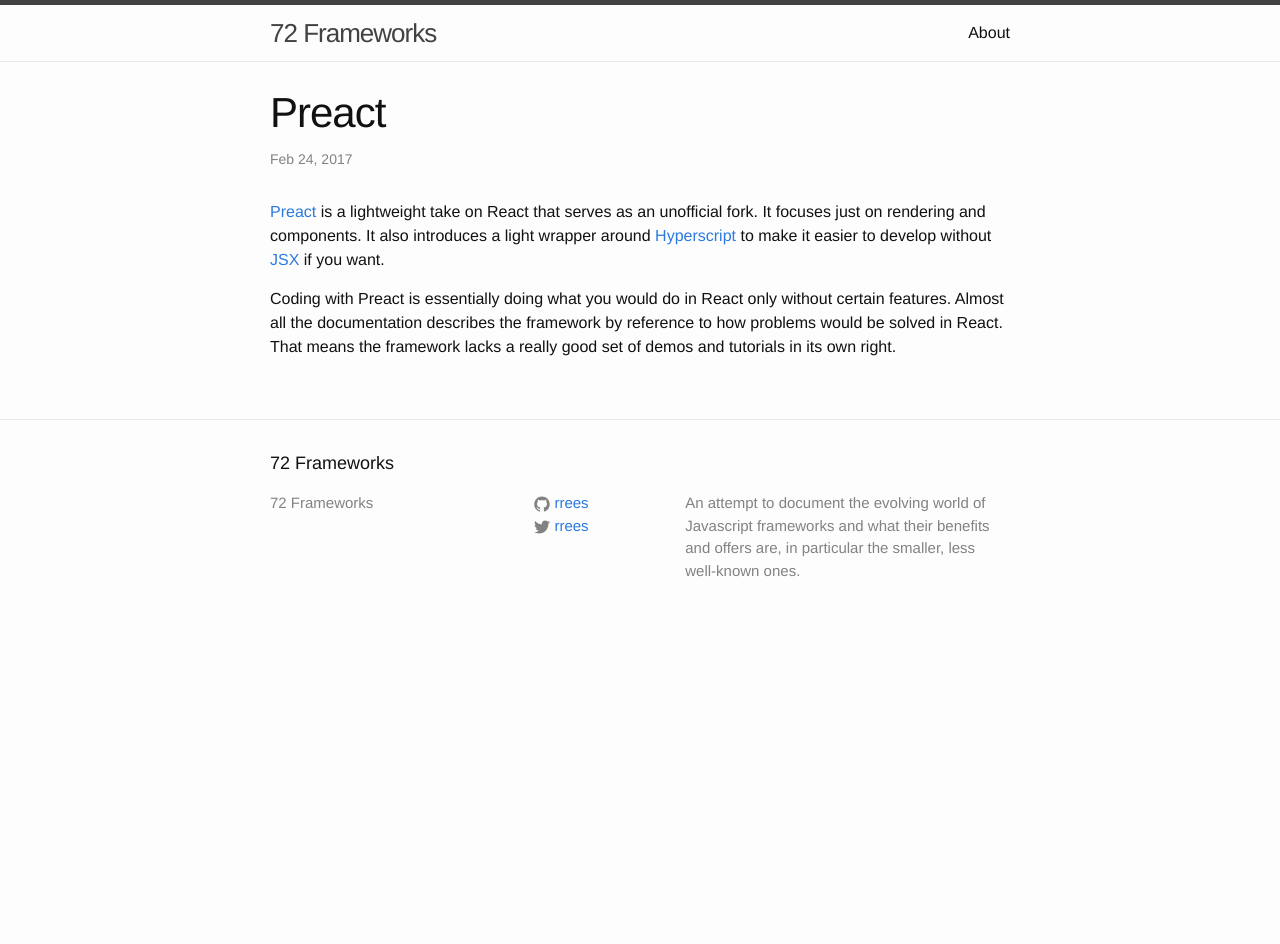
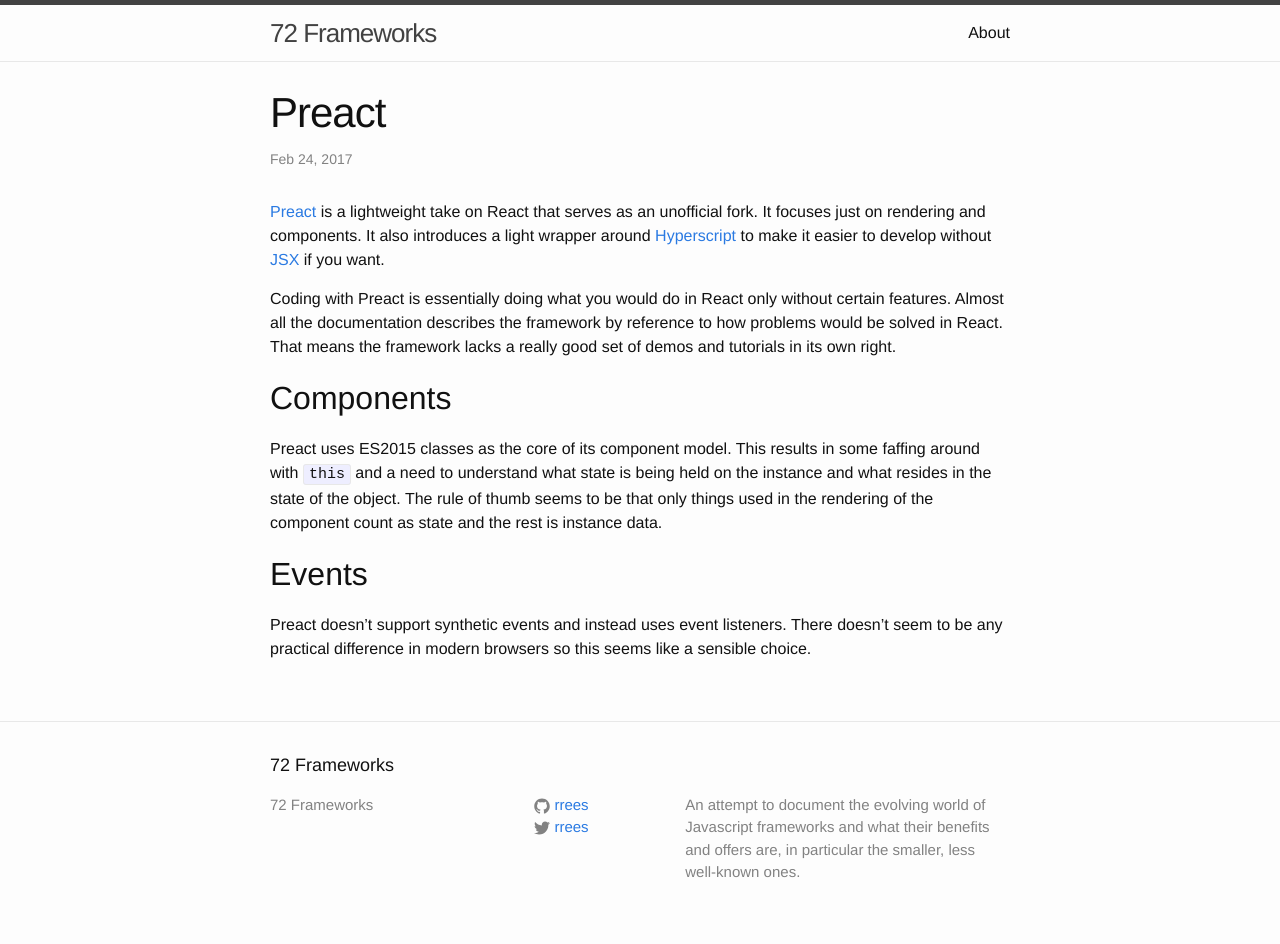
Before and after one commit to rrees/72-frameworks, a Jekyll site: the page built from _posts/2017-02-24-preact.md, in a window 1280 px wide. Built offline with Jekyll 4.4.1, drawn with Linux system fonts in a browser that asks for light colours; before the commit the page ends 900 px from its top, so only the background shows below that.

Commit message:
Expands on some of the properties of Preact

```diff
--- a/_posts/2017-02-24-preact.md
+++ b/_posts/2017-02-24-preact.md
@@ -8,3 +8,11 @@
 [Preact](https://preactjs.com/) is a lightweight take on React that serves as an unofficial fork. It focuses just on rendering and components. It also introduces a light wrapper around [Hyperscript](https://github.com/hyperhype/hyperscript) to make it easier to develop without [JSX](https://facebook.github.io/react/docs/jsx-in-depth.html) if you want.
 
 Coding with Preact is essentially doing what you would do in React only without certain features. Almost all the documentation describes the framework by reference to how problems would be solved in React. That means the framework lacks a really good set of demos and tutorials in its own right.
+
+## Components
+
+Preact uses ES2015 classes as the core of its component model. This results in some faffing around with `this` and a need to understand what state is being held on the instance and what resides in the state of the object. The rule of thumb seems to be that only things used in the rendering of the component count as state and the rest is instance data.
+
+## Events
+
+Preact doesn't support synthetic events and instead uses event listeners. There doesn't seem to be any practical difference in modern browsers so this seems like a sensible choice.
```
